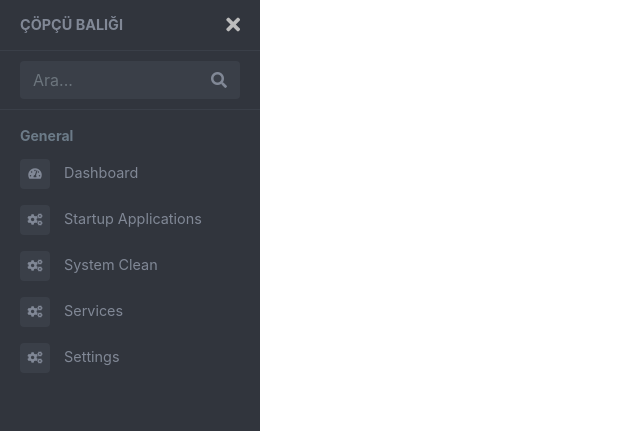
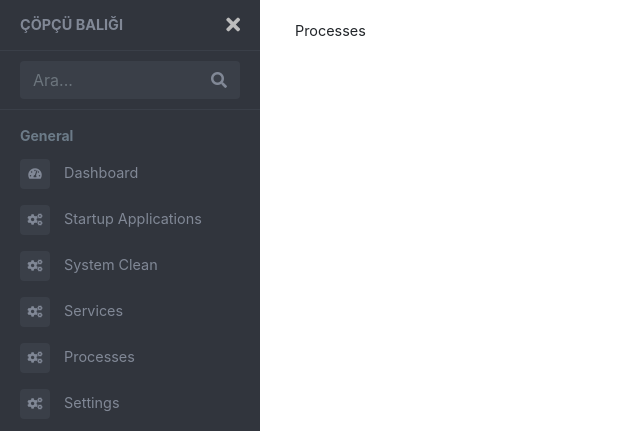
Before and after one commit to sustartx/copcu-baligi, a Vue app: page /processes in a window 1280 px wide. Shown: the top 431 px of the page, without its empty margins (0-640 px from the left). Built offline with nearby package versions, Linux system fonts and the light colour scheme; what vue-flag-icon would draw is missing.

Commit message:
"Processes" için view ve rota oluşturuldu.

```diff
--- a/src/router/index.js
+++ b/src/router/index.js
@@ -26,6 +26,11 @@ const routes = [
     component: () => import('../views/Services.vue')
   },
   {
+    path: '/processes',
+    name: 'Processes',
+    component: () => import('../views/Processes.vue')
+  },
+  {
     path: '/settings',
     name: 'Settings',
     // route level code-splitting
--- /dev/null
+++ b/src/views/Processes.vue
@@ -0,0 +1,3 @@
+<template>
+  <div>Processes</div>
+</template>
--- a/src/views/layout/Sidebar.vue
+++ b/src/views/layout/Sidebar.vue
@@ -63,6 +63,11 @@ export default {
           link: '/services'
         },
         {
+          title: 'Processes',
+          class: 'fa fa-cogs',
+          link: '/processes'
+        },
+        {
           title: 'Settings',
           class: 'fa fa-cogs',
           link: '/settings'
```
